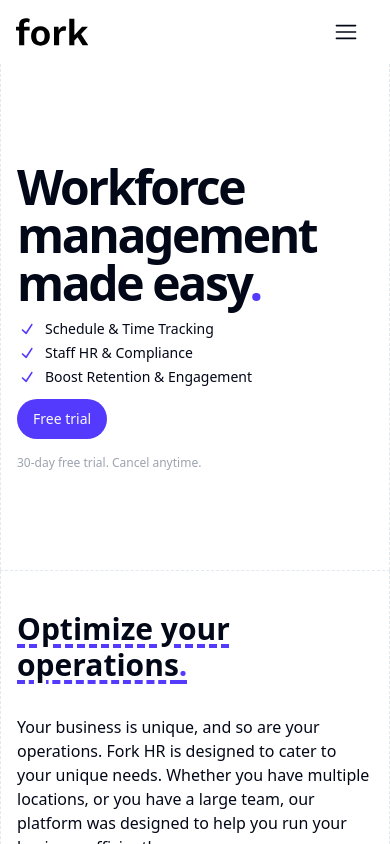
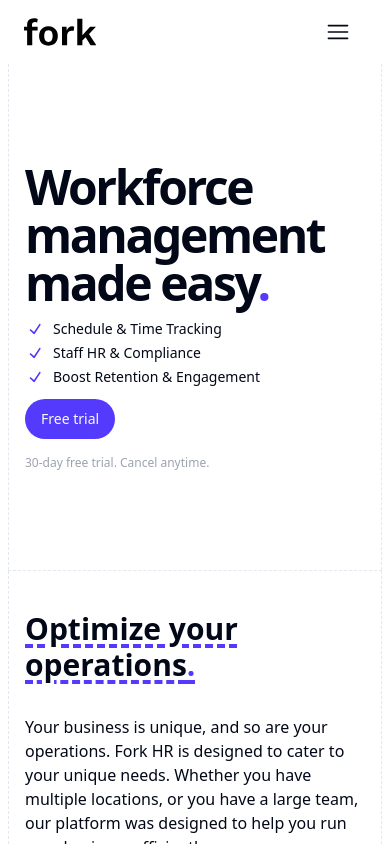
Before and after one commit to ForkHR/forkhr-website, a React (Vite) app: page / in a window 390 px wide. Shown: the top 844 px of the page. Built offline with nearby package versions, Linux system fonts and the light colour scheme; a web font is replaced by a local one.

Commit message:
style: Add responsive padding to App component for improved layout on different screen sizes

```diff
--- a/src/App.jsx
+++ b/src/App.jsx
@@ -16,7 +16,7 @@
 function App() {
   return (
     <Router>
-      <div className="relative flex min-h-screen flex-col bg-background">
+      <div className="relative flex min-h-screen flex-col bg-background px-2 md:px-0">
         <Header/>
         <div className="flex-1">
           <Routes>
```
